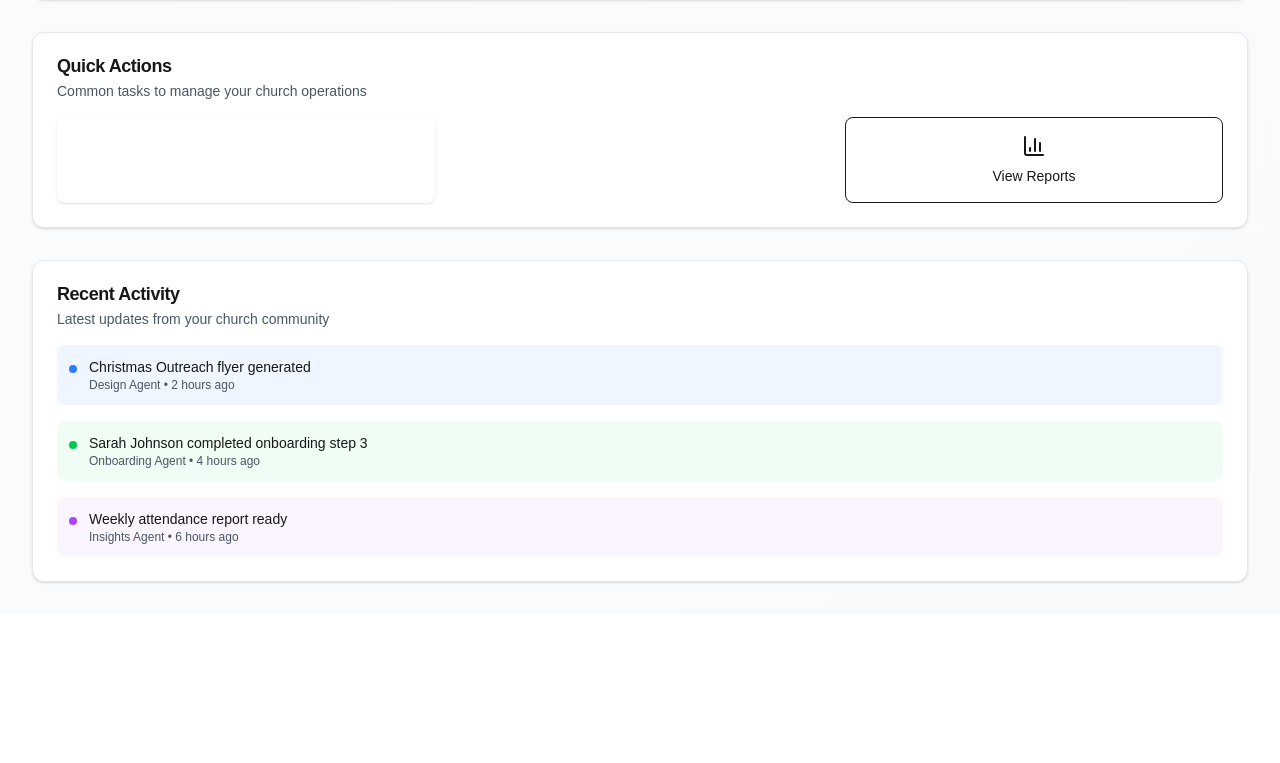
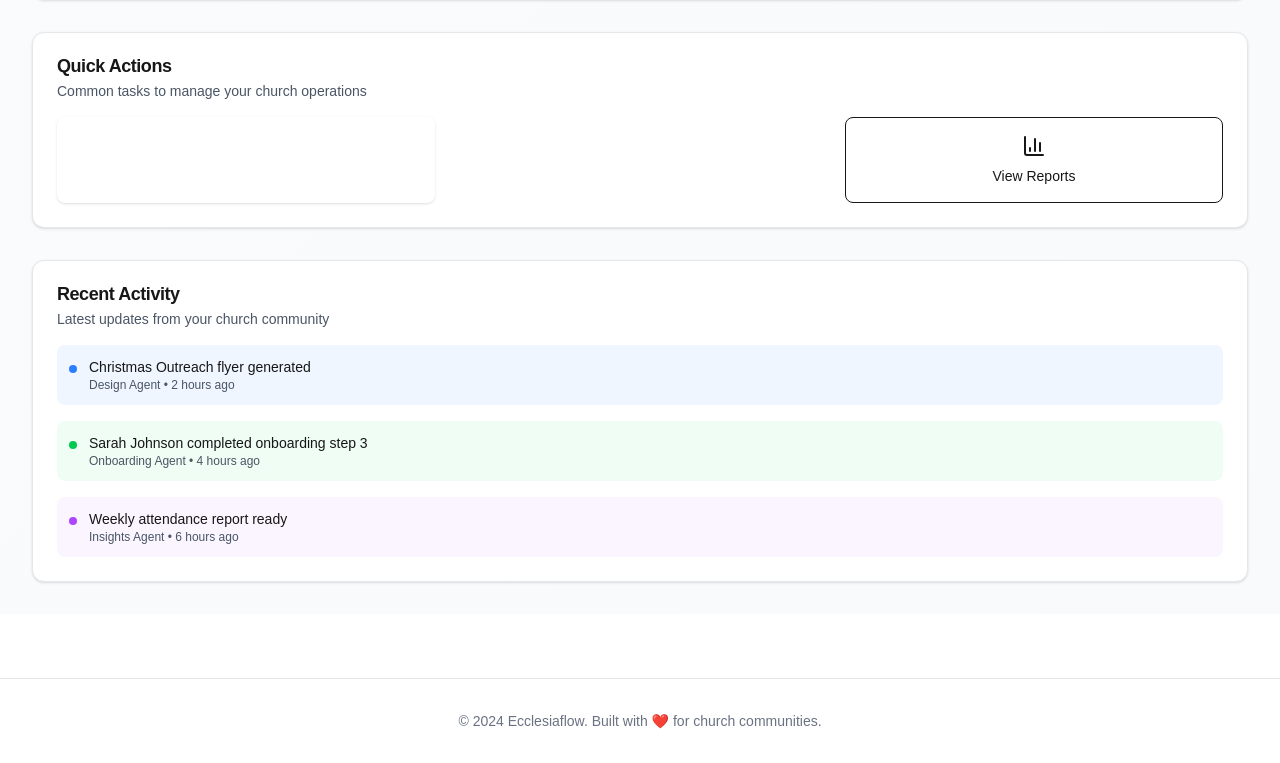
Before and after one commit to jnjerin/Ecclesiaflow, a Next.js app in the folder apps/ecclesiaweb/: page / in a window 1280 px wide. Shown: the part 537-1300 px from the top of the page. Before the commit the page ends 1151 px from the top, so only its background shows below. Built offline with nearby package versions, Linux system fonts and the light colour scheme.

Commit message:
Update main layout and dev scripts

```diff
--- a/apps/ecclesiaweb/package.json
+++ b/apps/ecclesiaweb/package.json
@@ -6,7 +6,11 @@
     "dev": "next dev",
     "build": "next build",
     "start": "next start",
-    "lint": "next lint"
+    "lint": "next lint",
+    "lint:fix": "next lint --fix",
+    "type-check": "tsc --noEmit",
+    "clean": "rm -rf .next",
+    "preview": "next build && next start"
   },
   "dependencies": {
     "@prisma/client": "^6.10.1",
--- a/apps/ecclesiaweb/src/app/layout.tsx
+++ b/apps/ecclesiaweb/src/app/layout.tsx
@@ -20,7 +20,8 @@ const poppins = Poppins({
 export const metadata: Metadata = {
   title: "Ecclesiaflow - AI-Powered Church Management",
   description: "Streamline church operations with collaborative AI agents, smart workflows, and data intelligence.",
-  keywords: ["church management","church operations", "AI", "automation", "community"],
+  keywords: ["church management","church operations", "AI", "automation", "community engagement"],
+  viewport: "width=device-width, initial-scale=1",
 };
 
 export default function RootLayout({
@@ -30,7 +31,7 @@ export default function RootLayout({
 }) {
   return (
     <html lang="en" className={`${inter.variable} ${poppins.variable}`}>
-      <body className="min-h-screen bg-background">
+      <body className="min-h-screen bg-background font-sans antialiased btext-foreground">
         {/* Main Navigation */}
         <Navigation />
 
@@ -40,6 +41,13 @@ export default function RootLayout({
         </main>
 
         {/* Footer - to add later */}
+        <footer className="border-t border-gray-200 bg-white py-8 mt-16">
+          <div className="mx-auto max-w-7xl px-4 sm:px-6 lg:px-8">
+            <div className="text-center text-sm text-gray-500">
+              <p>&copy; 2024 Ecclesiaflow. Built with ❤️ for church communities.</p>
+            </div>
+          </div>
+        </footer>
       </body>
     </html>
   );
```
